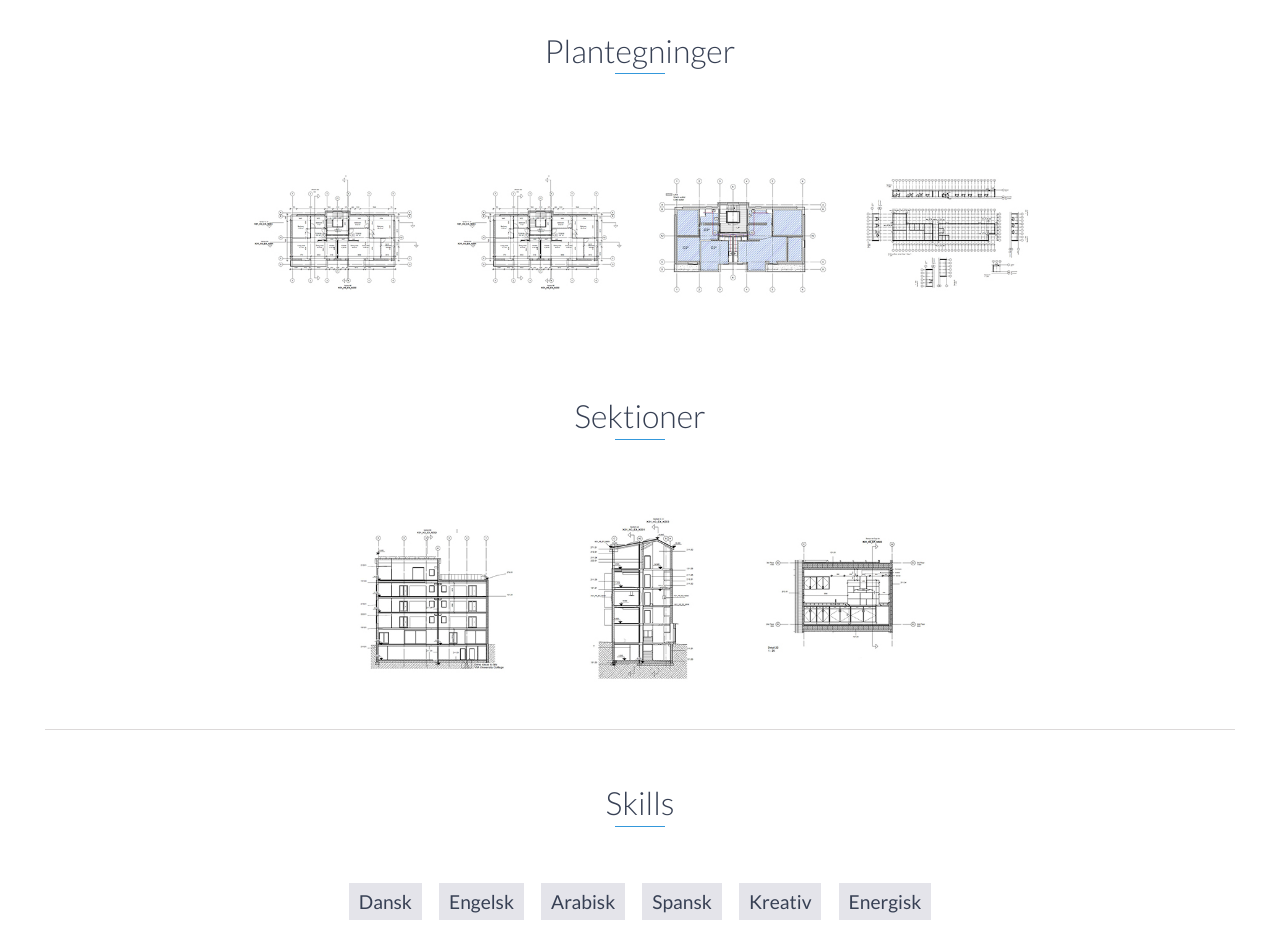
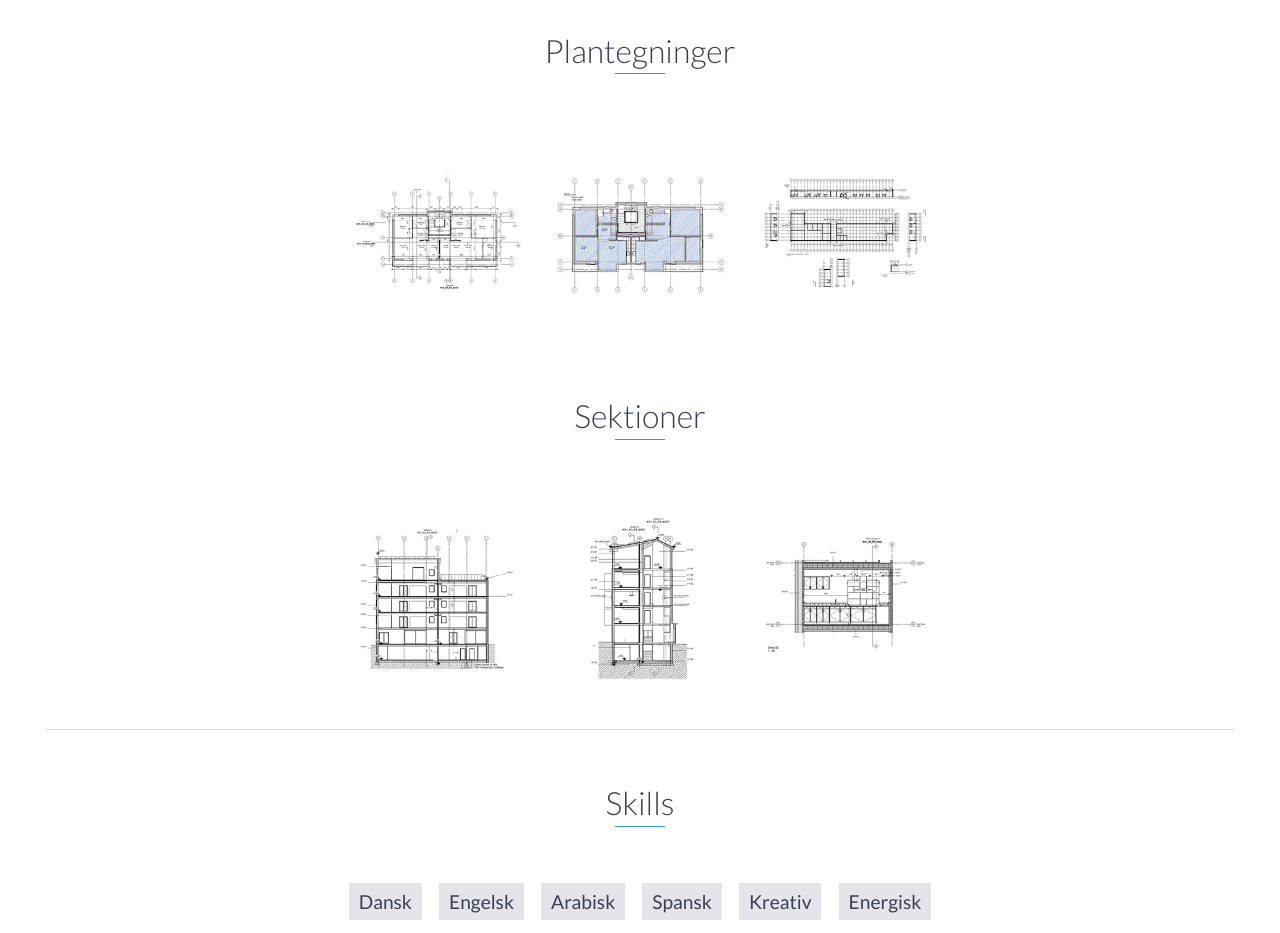
Before and after one commit to SandraKhawand/SandraKhawandCV, a plain HTML site: page index.html in a window 1280 px wide. Shown: the part 4900-5833 px from the top of the page. Drawn offline with nearby package versions, Linux system fonts and the light colour scheme.

Commit message:
Add files via upload

```diff
--- a/index.html
+++ b/index.html
@@ -246,9 +246,8 @@
     <!-- The grid: four columns -->
 <div class="gallery">
 <a href="images/3.jpg"><img src="images/3-small.jpg"></a>
-<a href="images/3.jpg"><img src="images/3-small.jpg"></a>
-<a href="images/1.jpg"><img src="/images/1-small.jpg"></a>
-<a href="images/11.jpg"><img src="/images/11-small.jpg"></a>
+<a href="images/1.jpg"><img src="images/1-small.jpg"></a>
+<a href="images/11.jpg"><img src="images/11-small.jpg"></a>
 
 
 
```
